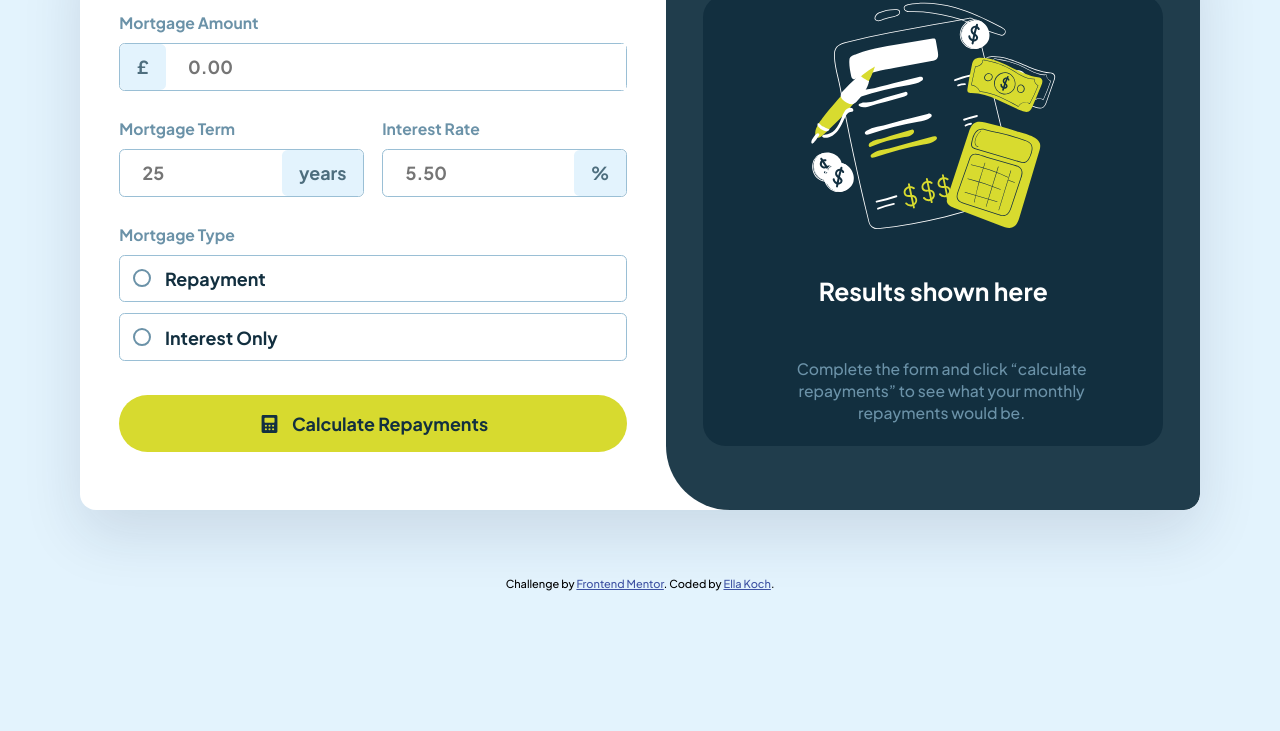
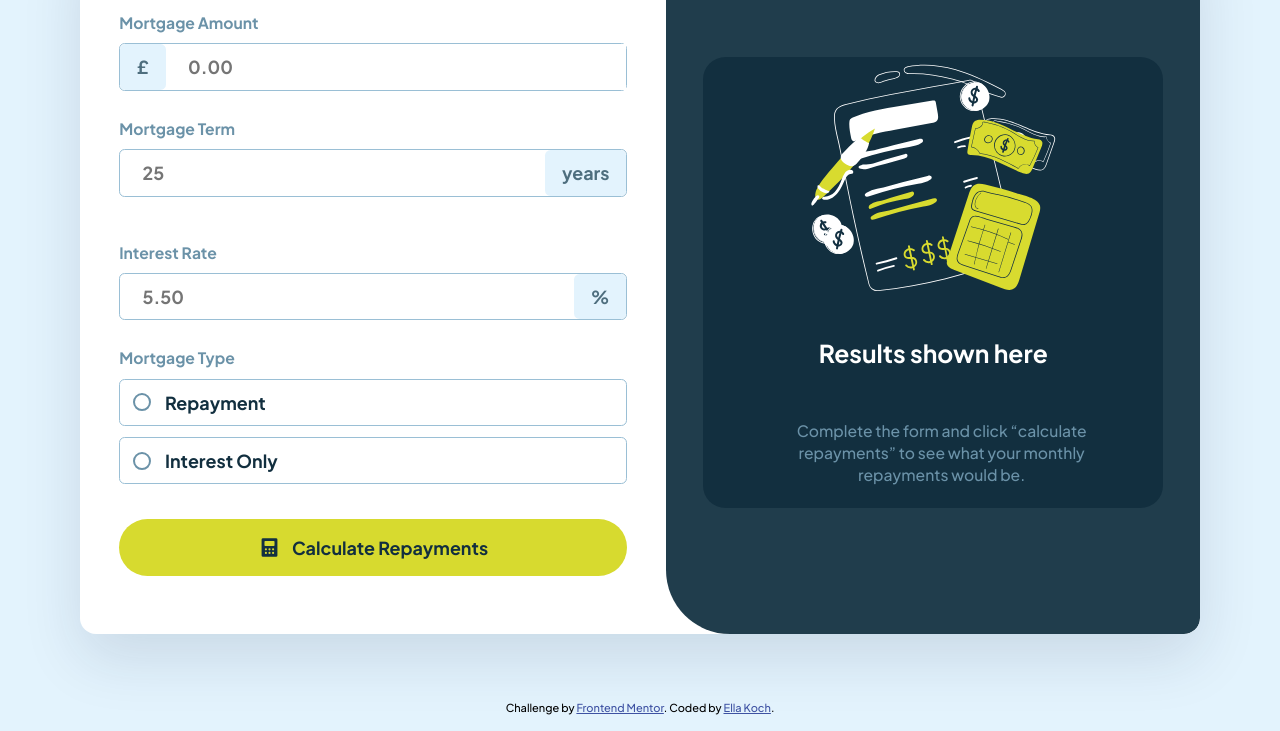
Before and after one commit to ellamkoch/fem-mortgage-calculator, a plain HTML site: page index.html in a window 1280 px wide. Shown: the part 136-867 px from the top of the page. Drawn offline with Linux system fonts and the light colour scheme.

Commit message:
updated readme and dropped in screenshots

```diff
--- a/styles/mobile.styles.css
+++ b/styles/mobile.styles.css
@@ -78,12 +78,21 @@ body {
     flex-direction: column;
     padding-bottom: 2rem; /* added space here for mobile view*/
 
+
 }
 
 .calculator__container {
     align-items: flex-start;
     gap: 1rem;
     width: 100%;
+
+}
+
+.calculator__row {
+    display: flex;
+    flex-direction: column;
+    width: 100%;
+
 
 }
 
@@ -127,7 +136,7 @@ body {
     font-family: 'Plus Jakarta Bold';
     color: var(--color-slate-900);
     line-height: 1.3;
-    font-size: 1.6rem;/* fixes the font size issue in the inputs*/
+    font-size: 1.6rem; /*fixes the font size issue in the inputs */
 }
 
 /* choice styles*/
```
Also changed, not shown: screenshots/desktop screenshot.png (added), screenshots/mobile screenshot.png (added), 1 other file.
